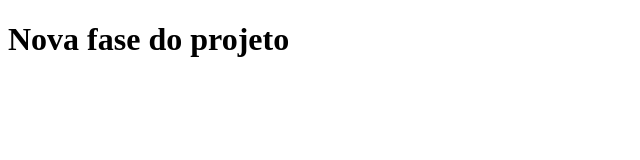
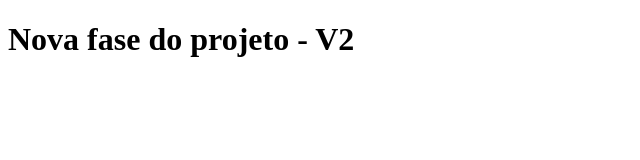
Before and after one commit to EugenioCoelho/clone-tabnews, a Next.js app: page / in a window 1280 px wide. Shown: the top 160 px of the page, without its empty margins (0-640 px from the left). Built offline with nearby package versions, Linux system fonts and the light colour scheme.

Commit message:
Modifica a frase

```diff
--- a/pages/index.js
+++ b/pages/index.js
@@ -1,5 +1,5 @@
 function Home() {
-    return <h1>Nova fase do projeto</h1>
+    return <h1>Nova fase do projeto - V2</h1>
 }
 
 export default Home;
```
